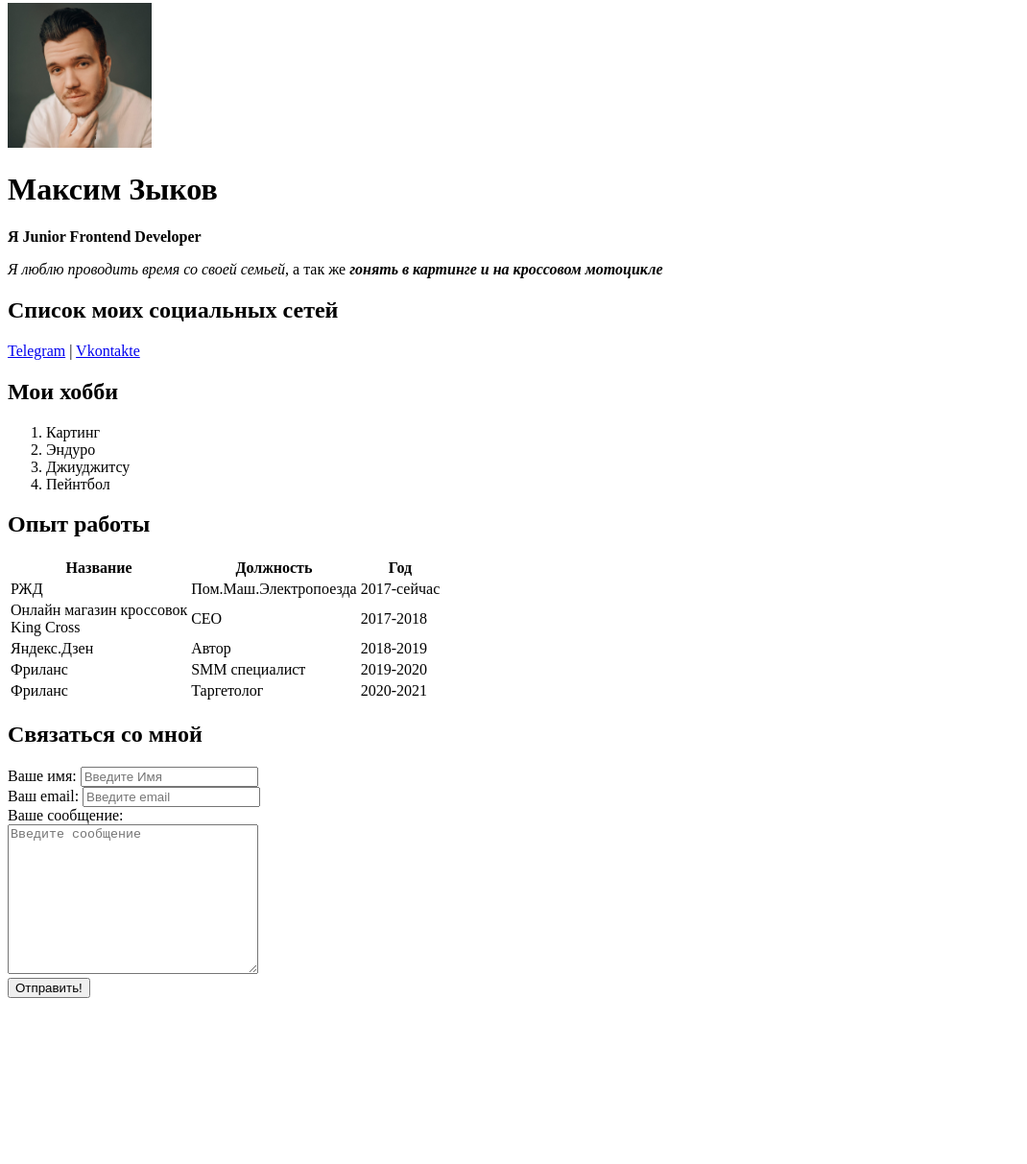
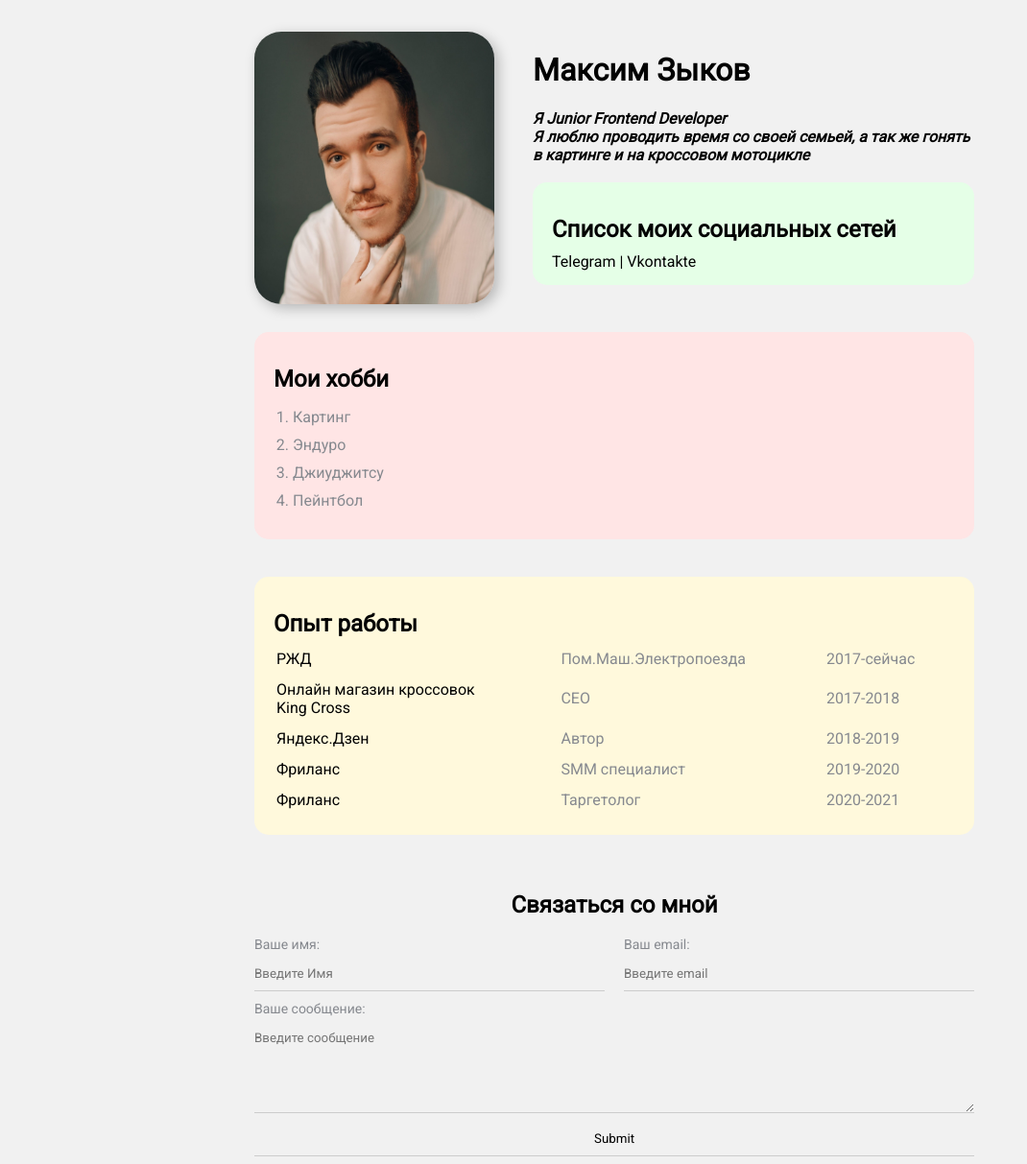
Before and after one commit to Zykovvv/maxim_resume, a plain HTML site: page index.html in a window 1280 px wide. Shown: the part 5-1218 px from the top of the page at 96% size, without its empty margins (0-1070 px from the left). Before the commit the page ends 1053 px from the top, so only its background shows below. Drawn offline with Linux system fonts and the light colour scheme.

Commit message:
Add styles

```diff
--- a/index.html
+++ b/index.html
@@ -6,42 +6,57 @@
     <meta keywors content="html, css, portfolio, site, resume">
     <meta discription content="Это сайт портфолио Максима Зыкова">
     <title>Portfolio</title>
+    <link rel="stylesheet" href="style.css">
+
+
 </head>
 <body>
-     <img src="Yi5dSPBDNfU.jpg" width="150" alt="Здесь мое фото">
+    <div class="container">
+        <div class="info">
+        <img src="Yi5dSPBDNfU.jpg" class="avatar" alt="Здесь мое фото">
 
+        <div class="info-text">
         <h1>Максим Зыков</h1>
     <p><strong>Я Junior Frontend Developer</strong></p>
         <p><em> Я люблю проводить время со своей семьей</em>, а так же
         <strong><em>гонять в картинге и на кроссовом мотоцикле </em></strong></p>
 
+        <br>
 
+    <div class="card bg-green">
         <h2>Список моих социальных сетей</h2>
 
         <a href="https://t.me/zykovvv" target="_blank">Telegram</a>
         |
         <a href="https://vk.com/zykovvv" target="_blank">Vkontakte</a>
+    </div>
 
+    </div>
+    </div>
         <br>
 
+    <div class="card bg-red">
         <h2>Мои хобби</h2>
-<ol>
+        <ol class="list">
             <li>Картинг</li>
             <li>Эндуро</li>
             <li>Джиуджитсу</li>
             <li>Пейнтбол</li>
         </ol>
+    </div>
 
+    <br>
 
+    <div class="card bg-yellow">
         <h2>Опыт работы</h2>
-<table>
-    <thead>
+        <table class="table">
+            <!-- <thead>
                 <tr>
                 <th>Название</th>
                 <th>Должность</th>
                 <th>Год</th>
                 </tr>
-    </thead>
+            </thead> -->
             <tbody>
                 <tr>
                     <td>РЖД</td>
@@ -70,31 +85,39 @@
                 </tr>
             </tbody>
         </table>
+    </div>
 
+    <br>
+
+
+
+        <form action="/" class="form">
             <h2>Связаться со мной</h2>
 
-<form action="">
+        <div class="form-row">
 
-<div>
+
+        <div class="form-group">
             <label for="name">Ваше имя:</label>
             <input type="name" id="name" placeholder="Введите Имя">
         </div>
-<div>
+        <div class="form-group">
             <label for="email">Ваш email:</label>
             <input type="email" id="email" placeholder="Введите email">
         </div>
-<div>
+
+        </div>
+        <div class="form-group">
             <label for="message">Ваше сообщение:</label>
-    <br>
-    <textarea name="message" id="message" cols="30" rows="10" placeholder="Введите сообщение"></textarea>
+
+            <textarea name="message" id="message" cols="30" rows="5" placeholder="Введите сообщение"></textarea>
         </div>
-<div>
-    <button type="submit">Отправить!</button>
+        <div class="form-group">
+            <input class="btn" type="submit"></input>
         </div>
 
+    </form>
 
-
-
-</form>
+    </div>
 </body>
 </html>
--- /dev/null
+++ b/style.css
@@ -0,0 +1,171 @@
+@import url('https://fonts.googleapis.com/css2?family=Roboto&display=swap');
+
+body{
+     font-size: 16px;
+     font-family: 'Roboto', sans-serif;
+     font-weight: 400;
+     color: #020202;
+     background: #f1f1f1;
+}
+
+a {
+    color: #020202;
+    text-decoration: none;
+}
+
+a:hover {
+    text-decoration: underline;
+}
+
+a:active{
+    color: blue;
+}
+
+a:visited{
+    color: grey;
+}
+.container{
+
+max-width: 750px;
+margin: auto;
+padding-top: 30px;
+}
+
+.avatar{
+    width: 250px;
+    border-radius: 28px;
+    box-shadow: 4px 4px 14px rgba(0, 0, 0, .25);
+}
+
+.info{
+    margin-bottom: 10px;
+    display: flex;
+
+}
+
+.info-text{
+    margin-left: 40px ;
+}
+
+.info-text p {
+    font-style: italic;
+    font-weight: bold;
+    color: #020202;
+    margin: 0;
+}
+
+.info-text h4{
+    margin-bottom: 10px;
+}
+
+@media (max-width: 650px){
+    .form-row{
+        display: block;
+        /* text-align: center; */
+    }
+    .form-row .form-group{
+        width: 100%;
+        margin-right: 0;
+        margin-bottom: 10px;
+    }
+}
+
+.card{
+    border-radius: 15px;
+    padding: 15px 20px;
+    margin-bottom: 20px;
+
+}
+
+.card h2 {
+    margin-bottom: 10px;
+}
+
+.bg-yellow{
+    background: #fff9dc;
+}
+
+.bg-red{
+    background: #ffe5e5;
+}
+
+.bg-green{
+    background: #e5ffe7;
+}
+
+
+
+.btn {
+    background: #020202;
+    padding: 15px 20px;
+    color: #fff;
+    border: none;
+    font-family: inherit;
+    cursor: pointer;
+}
+
+.btn:hover{
+    opacity: 0.8;
+}
+
+.list {
+    padding: 0 20px;
+}
+
+.list li{
+    color:#86898f;
+    margin-bottom: 10px;
+}
+
+.table{
+    width: 100%;
+
+}
+
+.table td{
+    padding-bottom: 10px;
+
+}
+
+.table td:nth-child(2), .table td:nth-child(3){
+    color:#86898f;
+}
+
+.form h2{
+    text-align: center;
+}
+
+.form-row {
+    margin-bottom: 10px;
+    display: flex;
+
+}
+
+.form-row .form-group{
+    /* display: inline-block; */
+    margin-right: 20px;
+    width: 50%;
+    /* width: calc(50% - 20px); */
+}
+
+.form-row, .form-group:last-child{
+    margin-right: 0;
+}
+
+.form-group label {
+    display: block;
+    font-size: 14px;
+    color: #86898f;
+}
+
+.form-group input, .form-group textarea{
+    width: 100%;
+    box-sizing: border-box;
+    border: none;
+    background: transparent;
+    border-bottom: 1px solid #ccc;
+    color: #000;
+    padding: 15px 0 10px;
+    outline: none;
+    font-family: inherit;
+}
```
Lines whose indentation alone changed are shown as unchanged.
